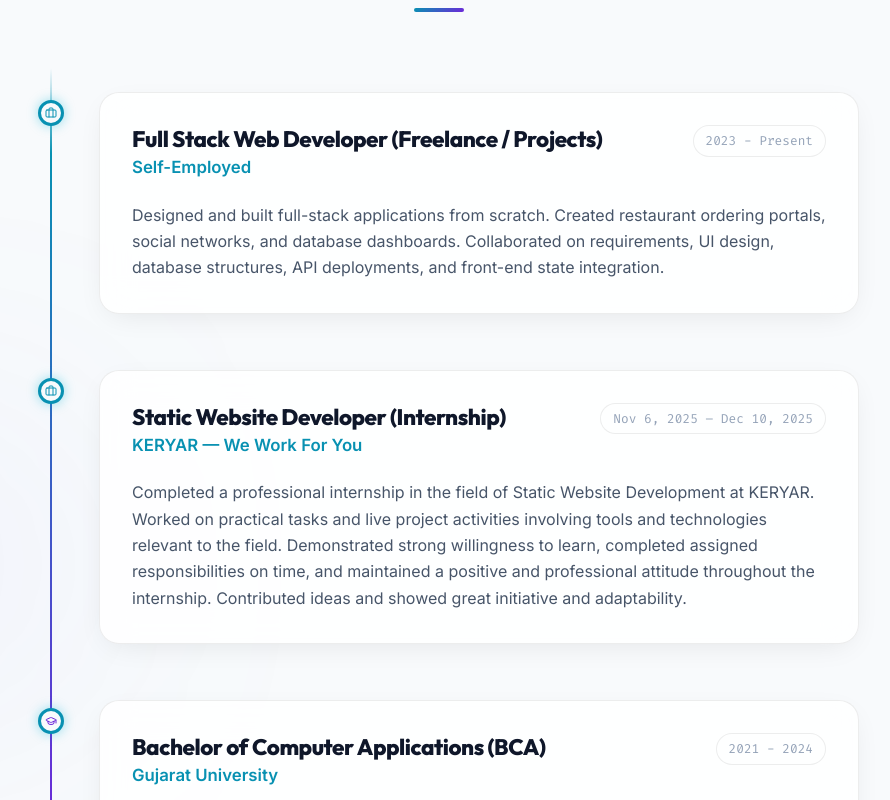
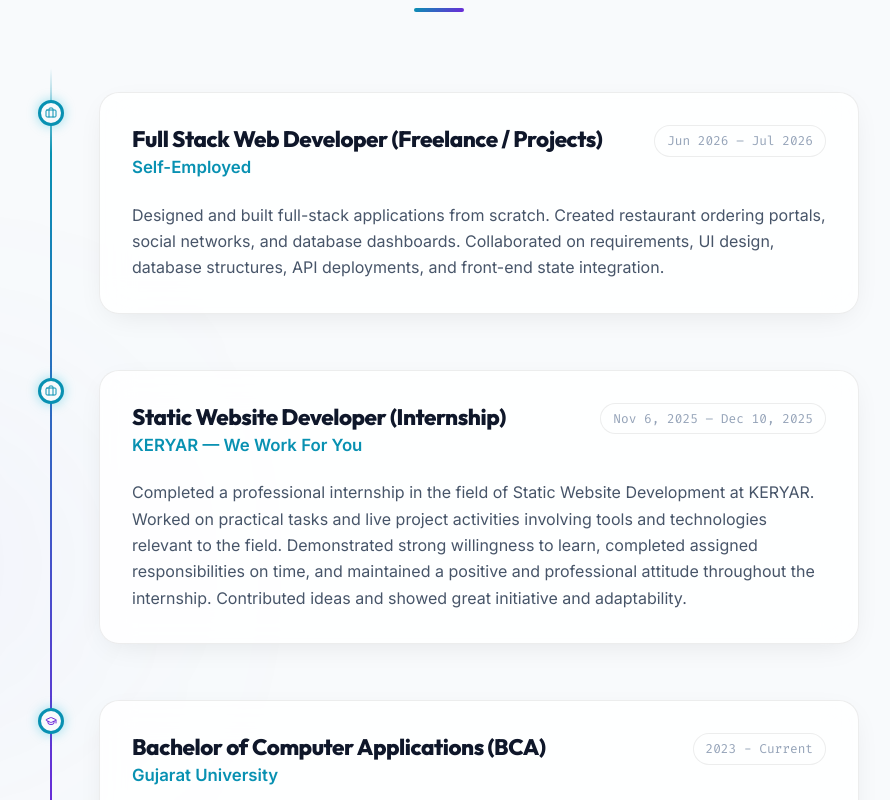
Before and after one commit to Gayatriraulji/portfolio, a React (Vite) app: page / in a window 1280 px wide. Shown: the part 3960-4760 px from the top of the page, without its empty margins (201-1091 px from the left). Built offline with nearby package versions, Linux system fonts and the light colour scheme.

Commit message:
Update BCA period to 2023 - Current and Freelance period to Jun 2026 - Jul 2026

```diff
--- a/src/data/resumeData.js
+++ b/src/data/resumeData.js
@@ -95,7 +95,7 @@ export const resumeData = {
     {
       degree: "Bachelor of Computer Applications (BCA)",
       school: "Gujarat University",
-      period: "2021 - 2024",
+      period: "2023 - Current",
       description: "Focused on computer science fundamentals, database management systems, web development, and software engineering methodologies."
     }
   ],
@@ -103,7 +103,7 @@ export const resumeData = {
     {
       role: "Full Stack Web Developer (Freelance / Projects)",
       company: "Self-Employed",
-      period: "2023 - Present",
+      period: "Jun 2026 – Jul 2026",
       description: "Designed and built full-stack applications from scratch. Created restaurant ordering portals, social networks, and database dashboards. Collaborated on requirements, UI design, database structures, API deployments, and front-end state integration."
     },
     {
```
